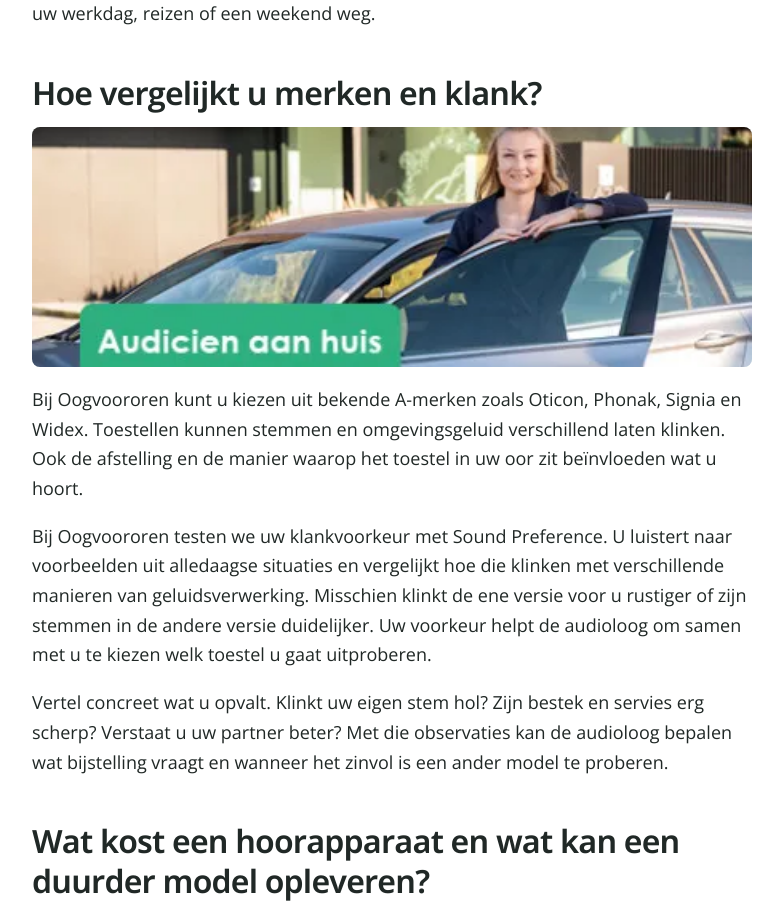
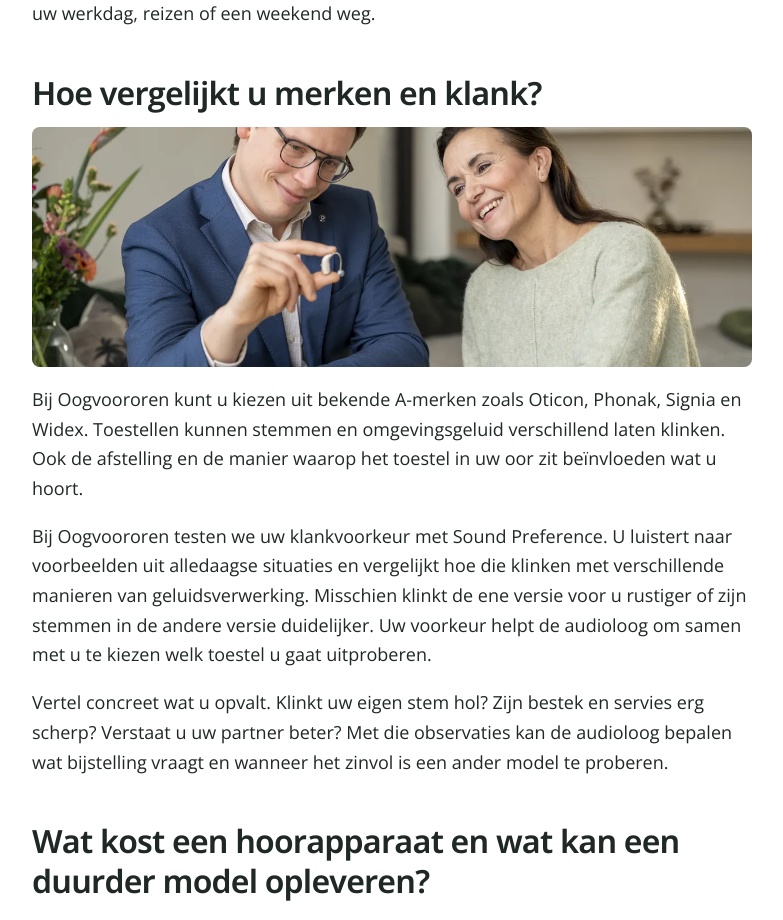
Before and after one commit to jo0stjo0st/oogvoororen-cro, a Next.js app: page /be/hoorapparaten/keuzehulp/hoorapparaten-kiezen in a window 1280 px wide. Shown: the part 2320-3240 px from the top of the page, without its empty margins (367-1150 px from the left). Built offline with nearby package versions, Linux system fonts and the light colour scheme.

Commit message:
Use Oogvoororen photoshoot for sound preference sections

```diff
--- a/src/app/be/hoorapparaten/keuzehulp/hoorapparaten-kiezen/page.tsx
+++ b/src/app/be/hoorapparaten/keuzehulp/hoorapparaten-kiezen/page.tsx
@@ -38,7 +38,7 @@ const chapter: GuideChapterContent = {
     {
       id: "klank",
       title: "Hoe vergelijkt u merken en klank?",
-      image: guidePhotos.consult,
+      image: "/images/audicien-aan-huis/advies-aan-huis.webp",
       paragraphs: [
         "Bij Oogvoororen kunt u kiezen uit bekende A-merken zoals Oticon, Phonak, Signia en Widex. Toestellen kunnen stemmen en omgevingsgeluid verschillend laten klinken. Ook de afstelling en de manier waarop het toestel in uw oor zit beïnvloeden wat u hoort.",
         "Bij Oogvoororen testen we uw klankvoorkeur met Sound Preference. U luistert naar voorbeelden uit alledaagse situaties en vergelijkt hoe die klinken met verschillende manieren van geluidsverwerking. Misschien klinkt de ene versie voor u rustiger of zijn stemmen in de andere versie duidelijker. Uw voorkeur helpt de audioloog om samen met u te kiezen welk toestel u gaat uitproberen.",
--- a/src/app/fr/guide-auditif/chapters.tsx
+++ b/src/app/fr/guide-auditif/chapters.tsx
@@ -108,7 +108,7 @@ export const chapters: FrenchChapter[] = [
         "Dans un groupe, un appareil peut mettre davantage en avant la voix qui vient de la direction de votre interlocuteur. Autour d’une table ronde, vous souhaitez peut-être pouvoir suivre plusieurs personnes. Décrivez vos situations difficiles pour savoir quelle technologie peut vous aider.",
         "Si vous téléphonez souvent, vérifiez si les appels peuvent être transmis à vos appareils et si votre téléphone est compatible. Pour un modèle rechargeable, pensez aussi aux déplacements et aux week-ends.",
       ] },
-      { id: "son", title: "Comment comparer les marques et le son ?", image: guidePhotos.consult, paragraphs: [
+      { id: "son", title: "Comment comparer les marques et le son ?", image: "/images/audicien-aan-huis/advies-aan-huis.webp", paragraphs: [
         "Oogvoororen propose notamment Oticon, Phonak, Signia et Widex. Les appareils peuvent restituer différemment les voix et les bruits ambiants. Le réglage et la façon dont l’appareil se place dans l’oreille influencent aussi le résultat.",
         "Chez Oogvoororen, nous évaluons votre préférence sonore avec Sound Preference. Vous comparez des extraits de la vie quotidienne traités de différentes manières. Une version peut vous sembler plus douce, une autre rendre les voix plus nettes. Votre préférence aide l’audiologue à choisir avec vous un appareil à essayer.",
         "Dites ce que vous remarquez. Votre voix résonne-t-elle ? Le bruit des couverts est-il trop aigu ? Comprenez-vous mieux votre partenaire ? Ces observations aident à décider s’il faut ajuster les réglages ou essayer un autre modèle.",
--- a/src/app/hoortoestellen/keuzehulp/hoortoestel-kiezen/page.tsx
+++ b/src/app/hoortoestellen/keuzehulp/hoortoestel-kiezen/page.tsx
@@ -38,7 +38,7 @@ const chapter: GuideChapterContent = {
     {
       id: "klank",
       title: "Hoe vergelijkt u merken en klank?",
-      image: guidePhotos.consult,
+      image: "/images/audicien-aan-huis/advies-aan-huis.webp",
       paragraphs: [
         "Bij Oogvoororen kunt u kiezen uit bekende A-merken zoals Oticon, Phonak, Signia en Widex. Toestellen kunnen stemmen en omgevingsgeluid verschillend laten klinken. Ook de afstelling en de manier waarop het toestel in uw oor zit beïnvloeden wat u hoort.",
         "Bij Oogvoororen testen we uw klankvoorkeur met Sound Preference. U luistert naar voorbeelden uit alledaagse situaties en vergelijkt hoe die klinken met verschillende manieren van geluidsverwerking. Misschien klinkt de ene versie voor u rustiger of zijn stemmen in de andere versie duidelijker. Uw voorkeur helpt de audicien om samen met u te kiezen welk toestel u gaat uitproberen.",
```
